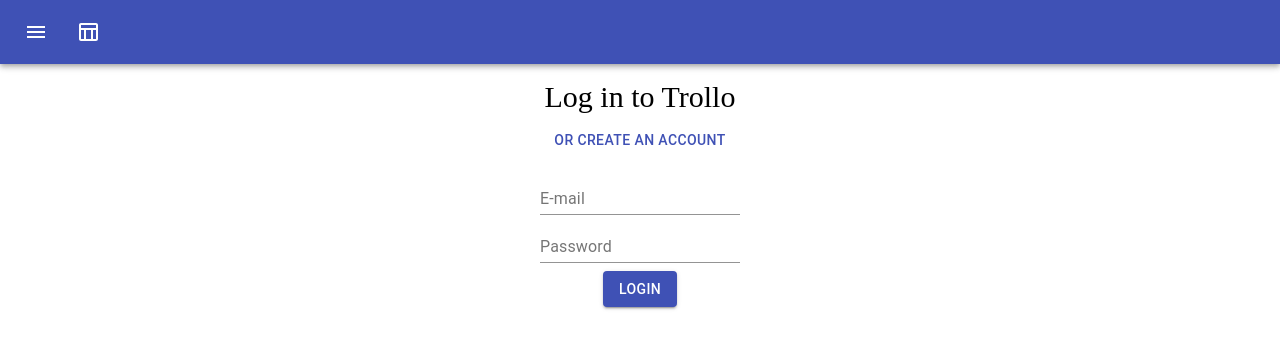
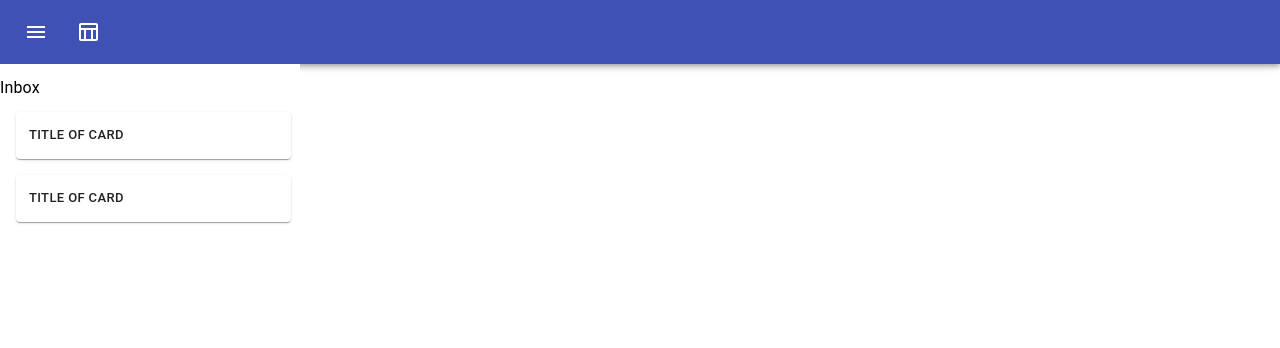
Before and after one commit to Rootar/Trollo_Frontend, a React (Create React App) app in the folder trollo/: page / in a window 1280 px wide. Shown: the top 348 px of the page. Built offline with nearby package versions, Linux system fonts and the light colour scheme.

Commit message:
Added list.

```diff
--- a/trollo/src/components/App.js
+++ b/trollo/src/components/App.js
@@ -3,6 +3,8 @@
 import List from "./List";
 import SingInSingUpBar from './SingInSingUpBar';
 import SingIn from "./SingIn";
+import TrolloList from "./TrolloList";
+import TrolloCard from "./TrolloCard";
 
 function App() {
   return (
@@ -10,7 +12,8 @@
       {/* <SingInSingUpBar/>
       <br/> */}
       <HeadBar/>
-      <SingIn/>
+      {/* <SingIn/> */}
+      <TrolloList/>
     </div>
   );
 }
--- /dev/null
+++ b/trollo/src/components/TrolloCard.js
@@ -0,0 +1,28 @@
+import React from "react";
+
+import { makeStyles } from '@material-ui/core/styles';
+import Card from '@material-ui/core/Card';
+import CardActions from '@material-ui/core/CardActions';
+import CardContent from '@material-ui/core/CardContent';
+import Button from '@material-ui/core/Button';
+import Typography from '@material-ui/core/Typography';
+
+const Stylesx = makeStyles(theme => ({
+	card: {
+		minWidth: 275,
+	},
+}));
+
+const TrolloCard = () => {
+	const Styles = Stylesx();
+
+	return (
+		<Card className={ Styles.card }>
+			<CardActions>
+				<Button size="small">Title of card</Button>
+			</CardActions>
+		</Card>
+	);
+}
+
+export default TrolloCard;
--- /dev/null
+++ b/trollo/src/components/TrolloList.js
@@ -0,0 +1,35 @@
+import React from "react";
+
+import { makeStyles } from '@material-ui/core/styles';
+import TrolloCard from "./TrolloCard";
+import List from '@material-ui/core/List';
+import ListItem from '@material-ui/core/ListItem';
+import ListItemText from '@material-ui/core/ListItemText';
+
+const Stylesx = makeStyles(theme => ({
+	root: {
+		width: '100%',
+		maxWidth: 300,
+		backgroundColor: theme.palette.background.paper,
+	},
+}));
+
+const TrolloList = () => {
+	const Styles = Stylesx();
+
+	return (
+		<div className={ Styles.root }>
+			<List component="nav" aria-label="main mailbox folders">
+				<ListItemText primary="Inbox" />
+				<ListItem button>
+					<TrolloCard></TrolloCard>
+				</ListItem>
+				<ListItem button>
+					<TrolloCard></TrolloCard>
+				</ListItem>
+			</List>
+		</div>
+	);
+}
+
+export default TrolloList;
```
Also changed, not shown: trollo/src/components/Empty.js (added, +19 -0 lines).
